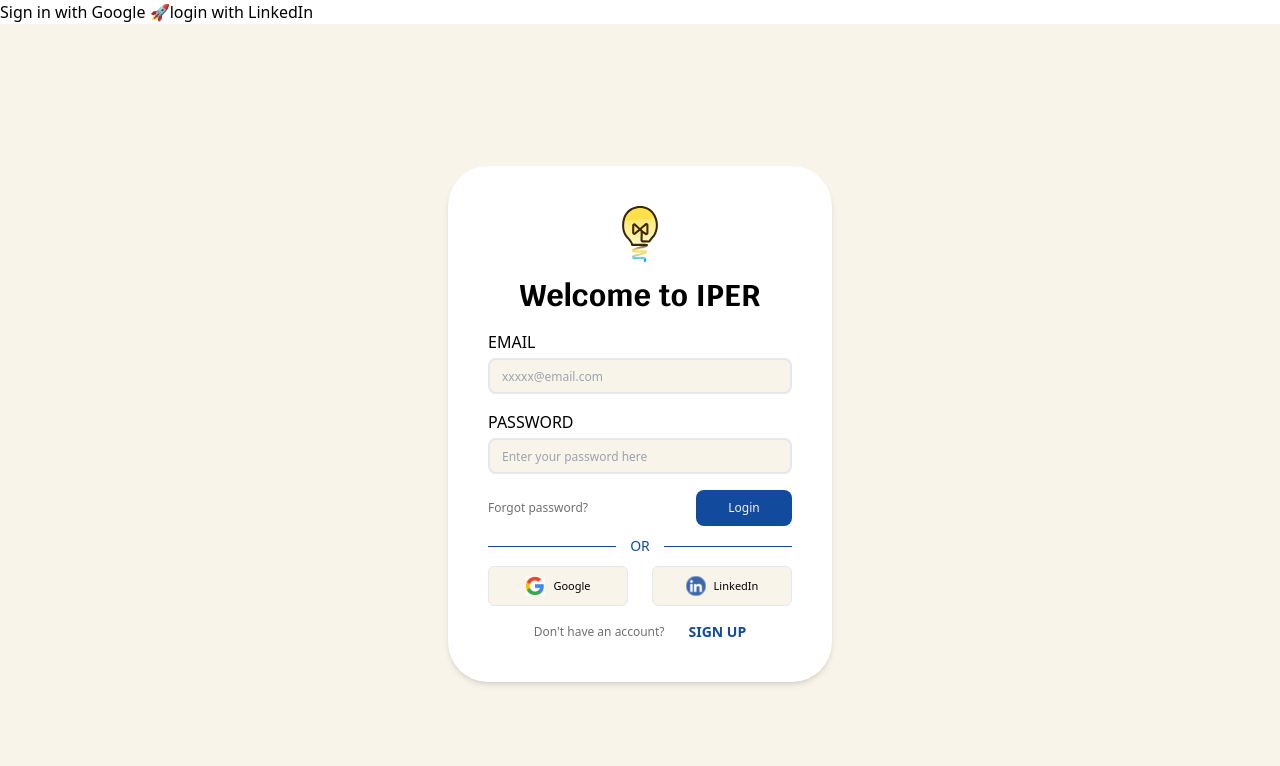
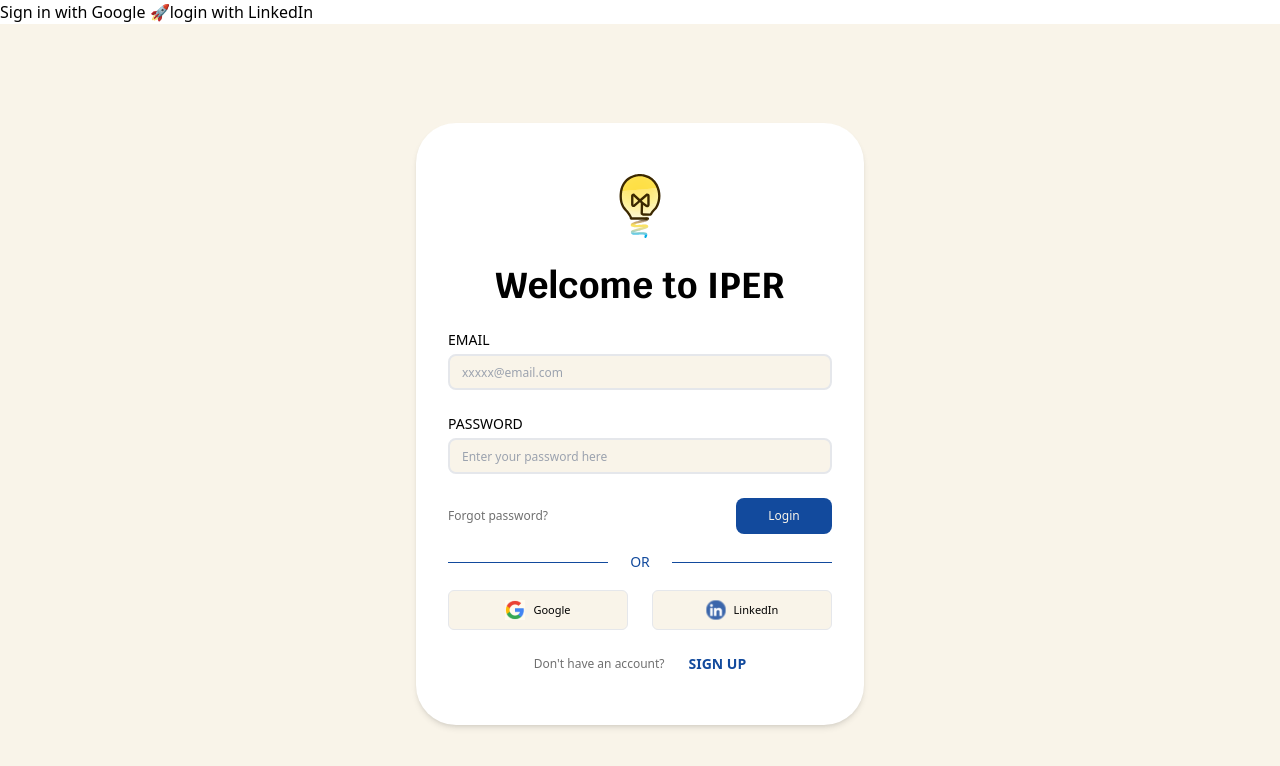
Before and after one commit to SHRmsks/local_alpha, a Next.js app in the folder frontend/: page /login in a window 1280 px wide. Shown: the top 766 px of the page. Built offline with nearby package versions, Linux system fonts and the light colour scheme; a web font is replaced by a local one.

Commit message:
lg screens

```diff
--- a/frontend/src/components/login/login.jsx
+++ b/frontend/src/components/login/login.jsx
@@ -7,17 +7,17 @@ import logoLinkedin from "@/../public/assets/logo-linkedin.svg";
 export default function LoginPage() {
     return (
         <div className="bg-iper-white w-full h-screen flex flex-col justify-center items-center">
-            <div className="bg-white rounded-[40px] p-8 md:p-10 w-80 md:w-96 h-fit shadow-md flex flex-col justify-center items-center gap-4">
+            <div className="bg-white rounded-[40px] p-8 w-80 md:w-96 lg:w-[448px] lg:h-[602px] h-fit shadow-md flex flex-col justify-center items-center gap-4 lg:gap-6">
                 <Image
                     src={logo}
                     alt="Iper Logo"
-                    className="size-10 md:size-14"
+                    className="size-10 md:size-14 lg:size-16 lg:mb-1"
                 />
-                <h1 className="font-krub font-extrabold text-2xl md:text-3xl">
+                <h1 className="font-krub font-extrabold text-2xl md:text-3xl lg:text-4xl">
                     Welcome to IPER
                 </h1>
                 <div className="w-full flex flex-col gap-1">
-                    <p className="text-sm md:text-base">EMAIL</p>
+                    <p className="text-sm">EMAIL</p>
                     <input
                         type="text"
                         placeholder="xxxxx@email.com"
@@ -25,7 +25,7 @@ export default function LoginPage() {
                     />
                 </div>
                 <div className="w-full flex flex-col gap-1">
-                    <p className="text-sm md:text-base">PASSWORD</p>
+                    <p className="text-sm">PASSWORD</p>
                     <input
                         type="text"
                         placeholder="Enter your password here"
@@ -41,11 +41,11 @@ export default function LoginPage() {
                     </button>
                 </div>
                 <div className="grid grid-cols-3 items-center my-[-6px]">
-                    <hr className="w-28 md:w-32 border-t border-iper-blue justify-self-start" />
+                    <hr className="w-28 md:w-32 lg:w-40 border-t border-iper-blue justify-self-start" />
                     <p className="text-xs md:text-sm text-iper-blue justify-self-center">
                         OR
                     </p>
-                    <hr className="w-28 md:w-32 border-t border-iper-blue justify-self-end" />
+                    <hr className="w-28 md:w-32 lg:w-40 border-t border-iper-blue justify-self-end" />
                 </div>
                 <div className="flex justify-center items-center gap-6 w-full">
                     <button className="flex items-center justify-center gap-2 text-[9px] md:text-[11px] h-9 md:h-10 px-3 bg-iper-white rounded-md border w-full">
```
